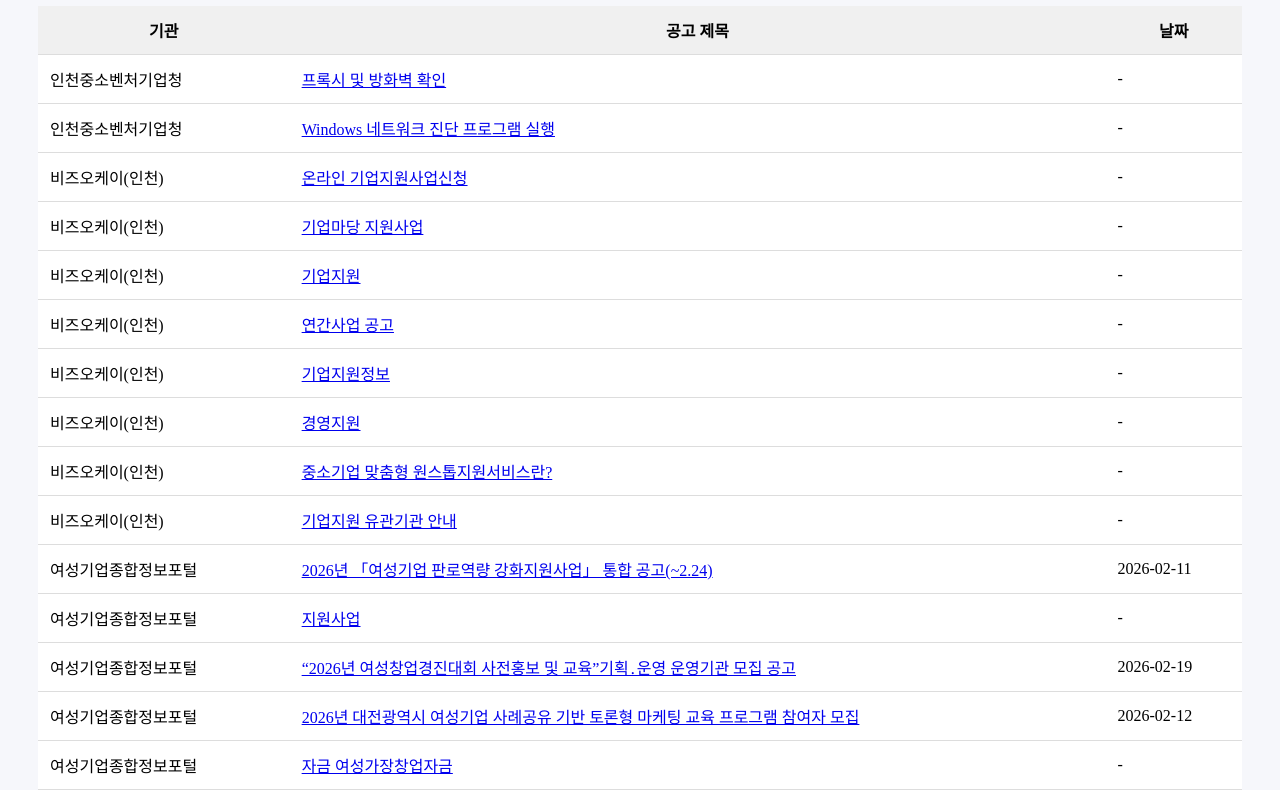
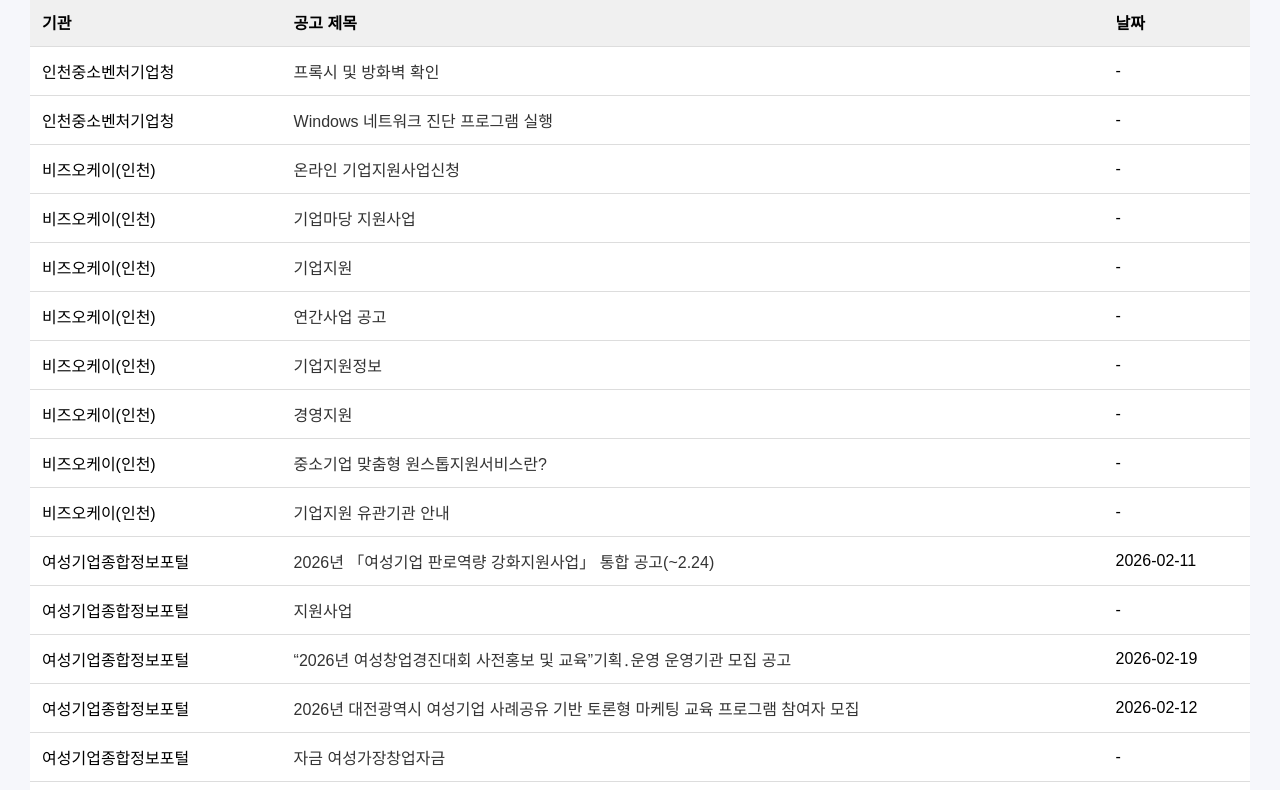
Before and after one commit to kongd29/my-dashboard, a website: page index.html in a window 1280 px wide. Shown: the part 119-909 px from the top of the page. Drawn offline with Linux system fonts and the light colour scheme.

Commit message:
fix index.html content

```diff
--- a/index.html
+++ b/index.html
@@ -1,39 +1,41 @@
 <!doctype html>
 <html lang="ko">
 <head>
-<meta charset="utf-8">
+  <meta charset="utf-8" />
   <title>공고 통합 대시보드</title>
-
   <style>
-body{
-font-family:Malgun Gothic;
-background:#f6f7fb;
-padding:30px;
+    body {
+      font-family: "Malgun Gothic", sans-serif;
+      background: #f6f7fb;
+      padding: 30px;
+      margin: 0;
     }
-
-h1{
-margin-bottom:20px;
+    h1 {
+      margin-bottom: 20px;
     }
-
-table{
-width:100%;
-border-collapse:collapse;
-background:white;
+    table {
+      width: 100%;
+      border-collapse: collapse;
+      background: white;
     }
-
-th,td{
-padding:12px;
-border-bottom:1px solid #ddd;
+    th, td {
+      padding: 12px;
+      border-bottom: 1px solid #ddd;
+      text-align: left;
     }
-
-th{
-background:#f0f0f0;
+    th {
+      background: #f0f0f0;
+    }
+    a {
+      color: #333;
+      text-decoration: none;
+    }
+    a:hover {
+      text-decoration: underline;
     }
   </style>
 </head>
-
 <body>
-
   <h1>공고 통합 대시보드</h1>
 
   <table>
@@ -44,40 +46,36 @@ background:#f0f0f0;
         <th>날짜</th>
       </tr>
     </thead>
-
     <tbody id="feedBody"></tbody>
-
   </table>
 
   <script>
+    async function load() {
+      const res = await fetch("./feed.json", { cache: "no-store" });
+      if (!res.ok) {
+        throw new Error("feed.json 로드 실패");
+      }
 
-async function load(){
+      const data = await res.json();
+      const items = Array.isArray(data.items) ? data.items : [];
 
-const res = await fetch("./feed.json");
-const data = await res.json();
-
-const items = data.items || [];
-
-document.getElementById("feedBody").innerHTML =
-items.map(i=>`
-
+      document.getElementById("feedBody").innerHTML = items.map(i => `
         <tr>
-<td>${i.source_name}</td>
-<td>
-<a href="${i.url}" target="_blank">
-${i.title}
-</a>
-</td>
+          <td>${i.source_name || "-"}</td>
+          <td><a href="${i.url || "#"}" target="_blank">${i.title || "-"}</a></td>
           <td>${i.notice_date || "-"}</td>
         </tr>
-
       `).join("");
-
     }
 
-load();
-
+    load().catch(err => {
+      console.error(err);
+      document.getElementById("feedBody").innerHTML = `
+        <tr>
+          <td colspan="3">데이터를 불러오지 못했습니다.</td>
+        </tr>
+      `;
+    });
   </script>
-
 </body>
 </html>
```
Lines whose indentation alone changed are shown as unchanged.
